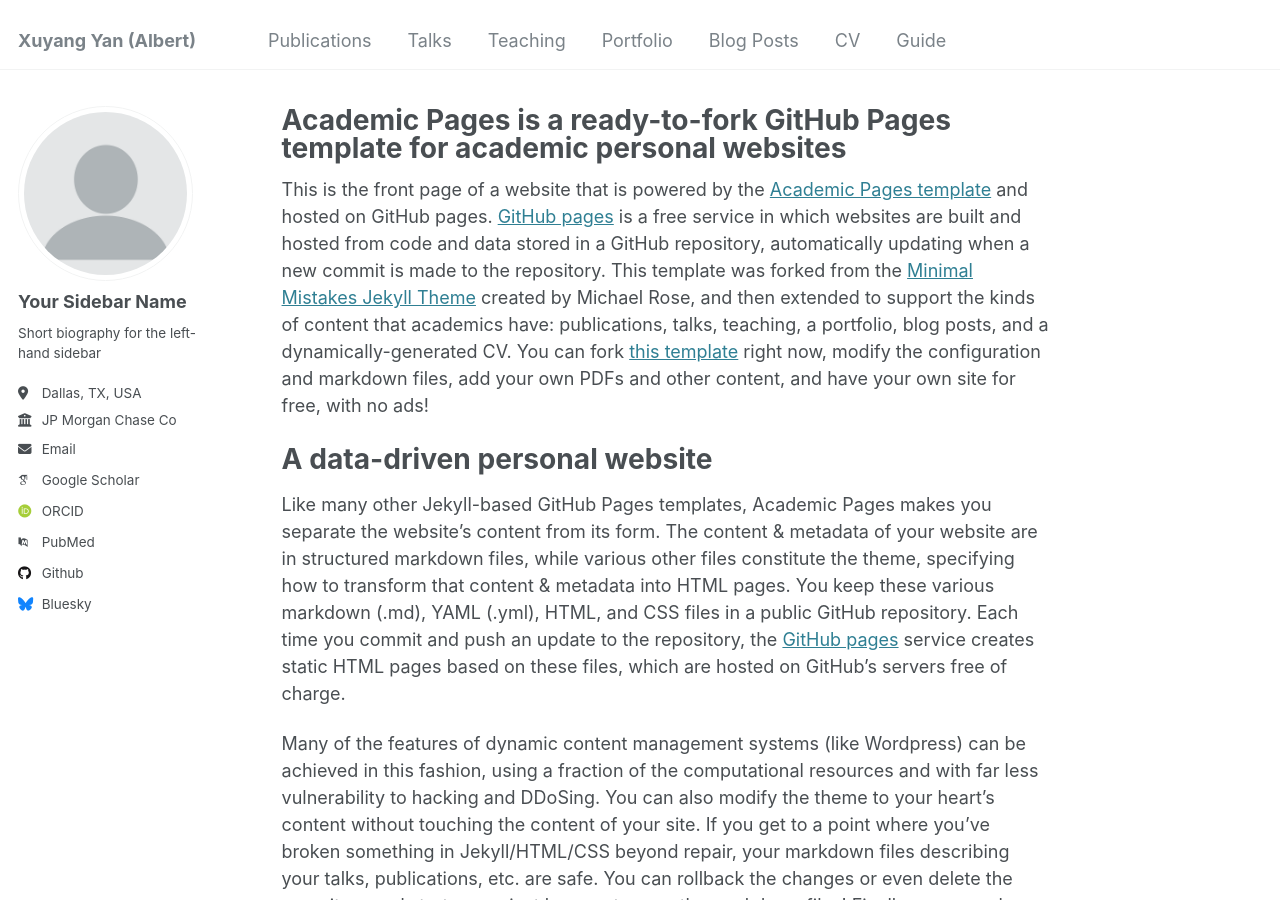
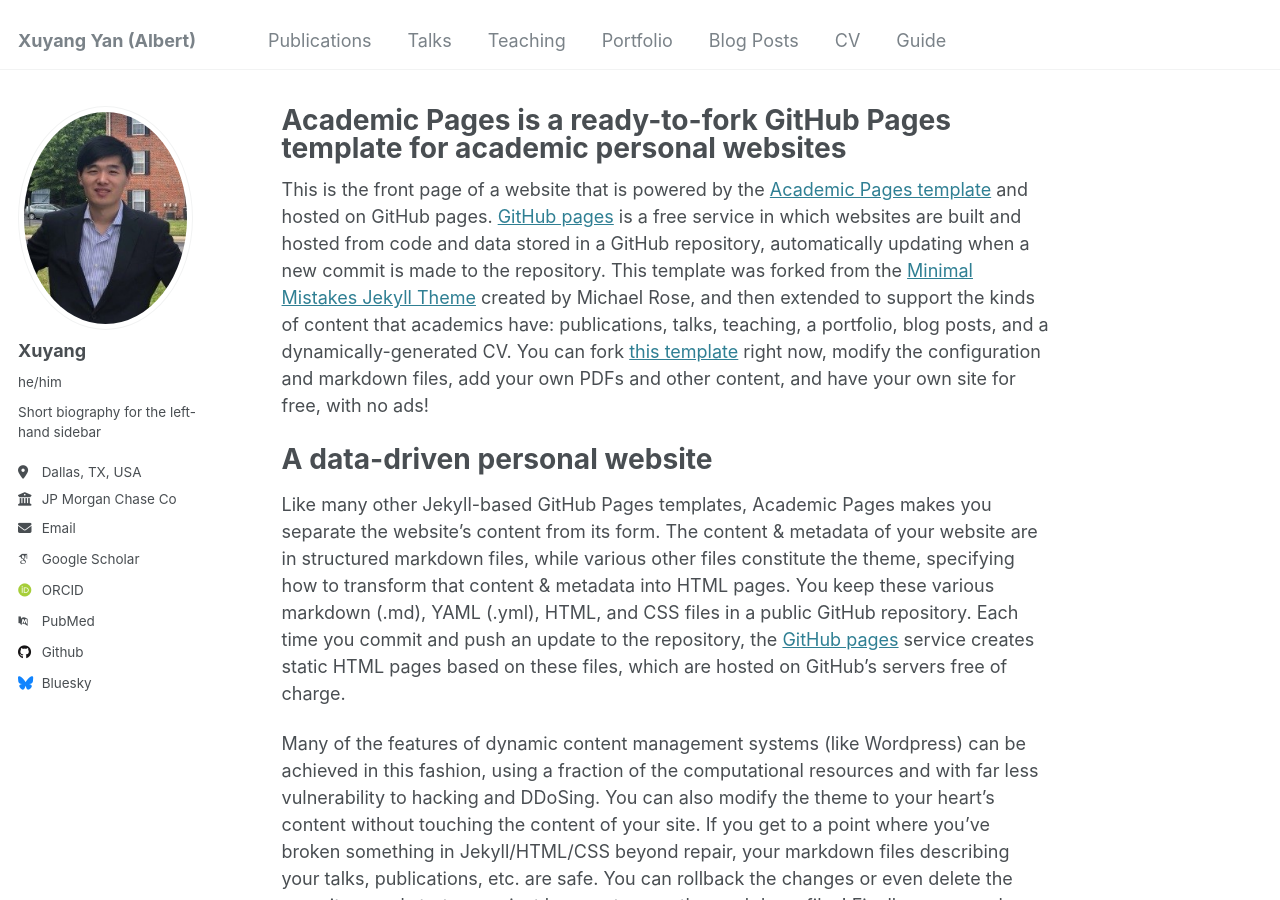
Before and after one commit to XuyangAbert/xuyangabert.github.io, a Jekyll site: the page built from _pages/about.md, in a window 1280 px wide and 900 px high. Built offline with Jekyll 4.4.1, drawn with Linux system fonts in a browser that asks for light colours; some web fonts are replaced.

Commit message:
Update _config.yml

```diff
--- a/_config.yml
+++ b/_config.yml
@@ -21,14 +21,14 @@ repository               : "xuyangabert.github.io"
 #               Additional customization can be done by editing /_includes/author-profile.html
 author:
   # Biographic information
-  avatar           : "profile.png"
-  name             : "Your Sidebar Name"
-  pronouns         : # example: "she/her"
+  avatar           : "xuyang.jpg"
+  name             : "Xuyang"
+  pronouns         : "he/him"
   bio              : "Short biography for the left-hand sidebar"
   location         : "Dallas, TX, USA"
   employer         : "JP Morgan Chase Co"
   uri              : # URL
-  email            : "none@example.org"
+  email            : "xyan@aggies.ncat.edu"
 
   # Academic websites
   arxiv            : # URL - Update with the correct link to your profile
@@ -44,7 +44,7 @@ author:
   bitbucket        : # Username - Update with your username on the site
   codepen          : # Username
   dribbble         : # Username
-  github           : "academicpages"
+  github           : "xuyangabert@github.com"
   kaggle           : # Username
   stackoverflow    : # User number or user number and name (i.e., use "1" or "1/jeff-atwood")
 
```
